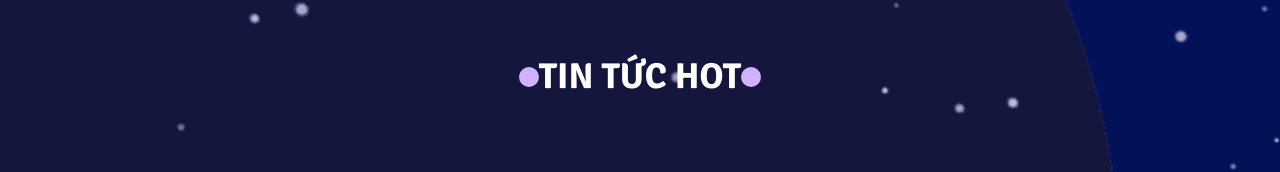
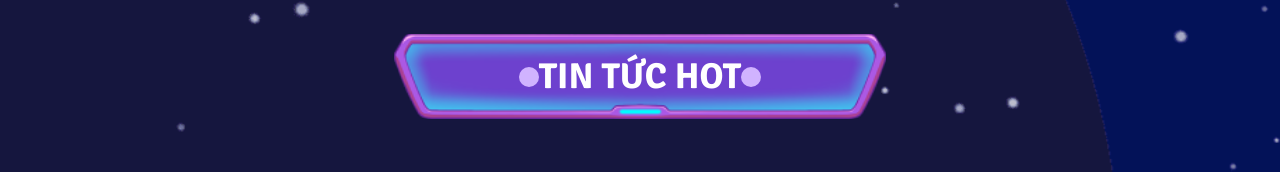
Before and after one commit to dodaide/gun-fox, a plain HTML site: page pages/tintuc/index.html in a window 1280 px wide. Shown: the part 906-1078 px from the top of the page. Drawn offline with Linux system fonts and the light colour scheme; some icons are missing.

Commit message:
Update tintuc.css

```diff
--- a/pages/tintuc/tintuc.css
+++ b/pages/tintuc/tintuc.css
@@ -2,7 +2,7 @@
     margin: 60px 0px;
 }
 .news_title{
-    background: url(./assets/images/bg-txt.png) no-repeat;
+    background: url(../../assets/images/bg-txt.png) no-repeat;
     background-size: contain;
     background-position-x: center;
     font-size: 36px;
```
